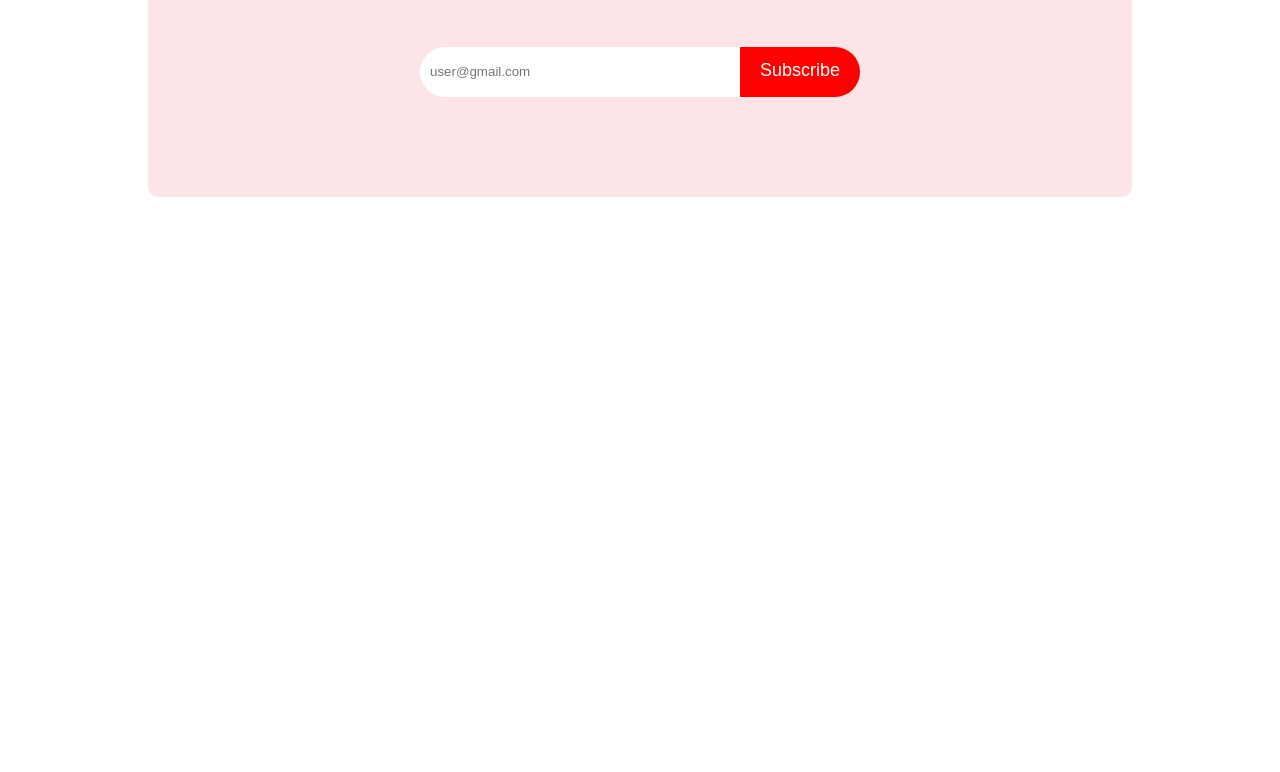
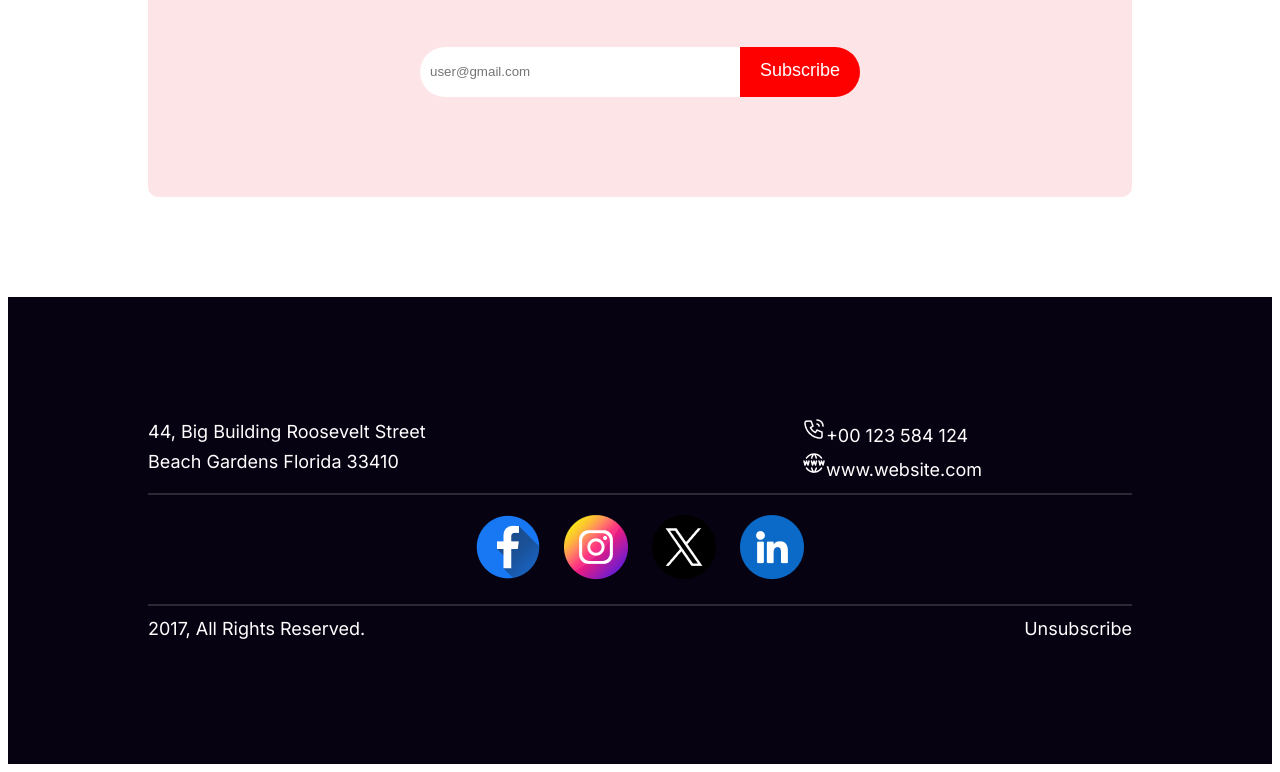
Before and after one commit to Ridwan4D/ph-assignment-1, a plain HTML site: page index.html in a window 1280 px wide. Shown: the part 6379-7151 px from the top of the page. Before the commit the page ends 6676 px from the top, so only its background shows below. Drawn offline with Linux system fonts and the light colour scheme.

Commit message:
footer section created successfully

```diff
--- a/css/style.css
+++ b/css/style.css
@@ -382,10 +382,42 @@ main section {
     border-bottom-right-radius: 40px;
     margin-left: 0;
 }
+
 /* mail section end here */
 /* main part end here */
 /* .................................................... */
 /* footer part start here */
-
+.footer {
+    background-color: #070211;
+    padding: 120px 140px;
+}
+hr{
+    border: .5px solid rgba(255, 255, 255, 0.15);
+}
+.address-div, .right-div{
+    display: flex;
+    justify-content: space-between;
+}
+.left-side{
+    width: 300px;
+}
+.footer p {
+    color: #FFF;
+    font-family: 'Inter', sans-serif;
+    font-size: 18px;
+    font-weight: 500;
+    line-height: 30px;
+    margin: 0;
+}
+.right-side p{
+    margin-right: 150px;
+}
+.footer .icon-div{
+    text-align: center;
+    margin: 10px;
+}
+.footer .icon-div img{
+    margin: 10px;
+}
 /* footer part end here */
 /* .................................................... */
--- a/index.html
+++ b/index.html
@@ -139,14 +139,40 @@
             </div>
         </section>
         <!-- mail section end here -->
-
-
     </main>
     <!-- main part end here -->
 
     <!-- footer part start here -->
     <footer>
-
+        <div class="footer">
+            <div class="address-div">
+                <div class="left-side">
+                    <p>44, Big Building Roosevelt Street
+                        Beach Gardens Florida 33410
+                    </p>
+                </div>
+                <div class="right-side">
+                    <p><img src="image/Call.png" alt="">+00 123 584 124</p>
+                    <p><img src="image/Website.png" alt="">www.website.com</p>
+                </div>
+            </div>
+            <hr>
+            <div class="icon-div">
+                <img src="image/Facebook.png" alt="social media">
+                <img src="image/Instagram.png" alt="social media">
+                <img src="image/Twitter.png" alt="social media">
+                <img src="image/Linkedin.png" alt="social media">
+            </div>
+            <hr>
+            <div class="right-div">
+                <div class="left-side">
+                    <p>2017, All Rights Reserved.</p>
+                </div>
+                <div class="rigth-side">
+                    <p>Unsubscribe</p>
+                </div>
+            </div>
+        </div>
     </footer>
     <!-- footer part end here -->
 </body>
```
